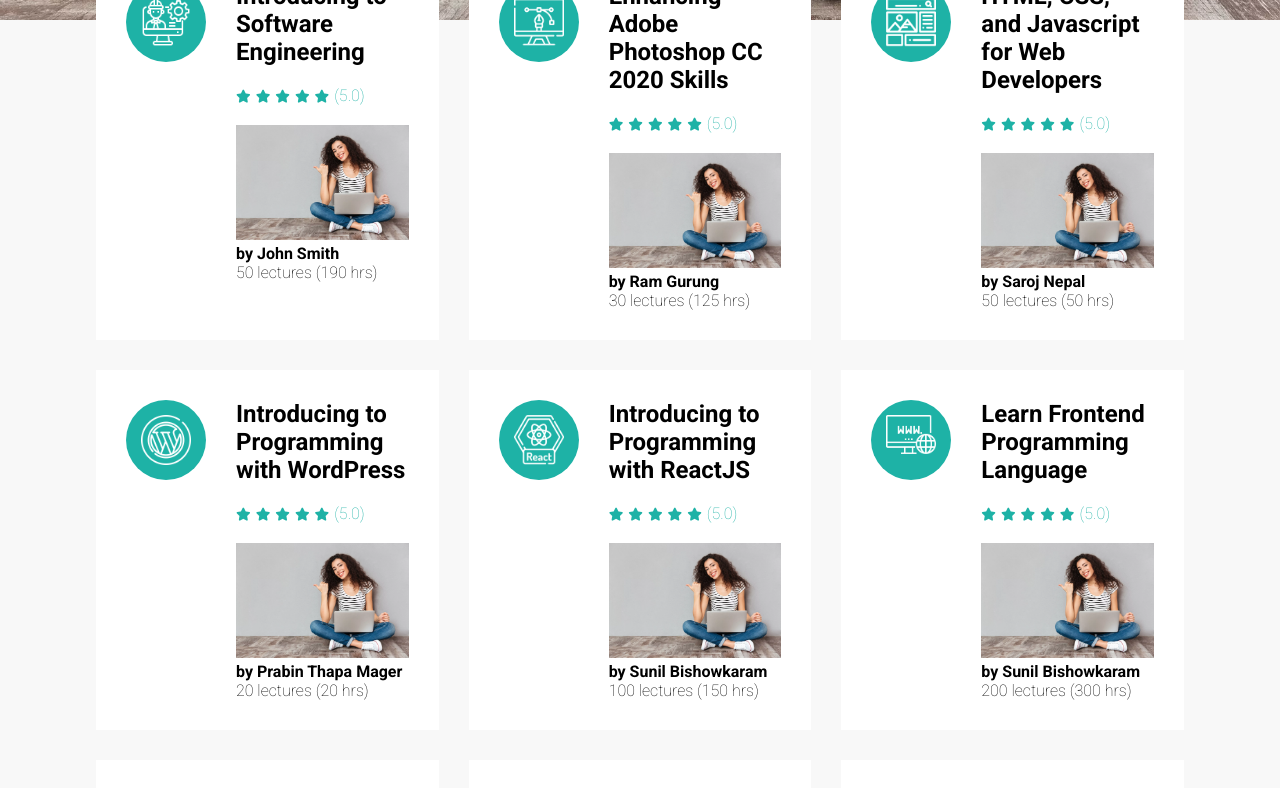
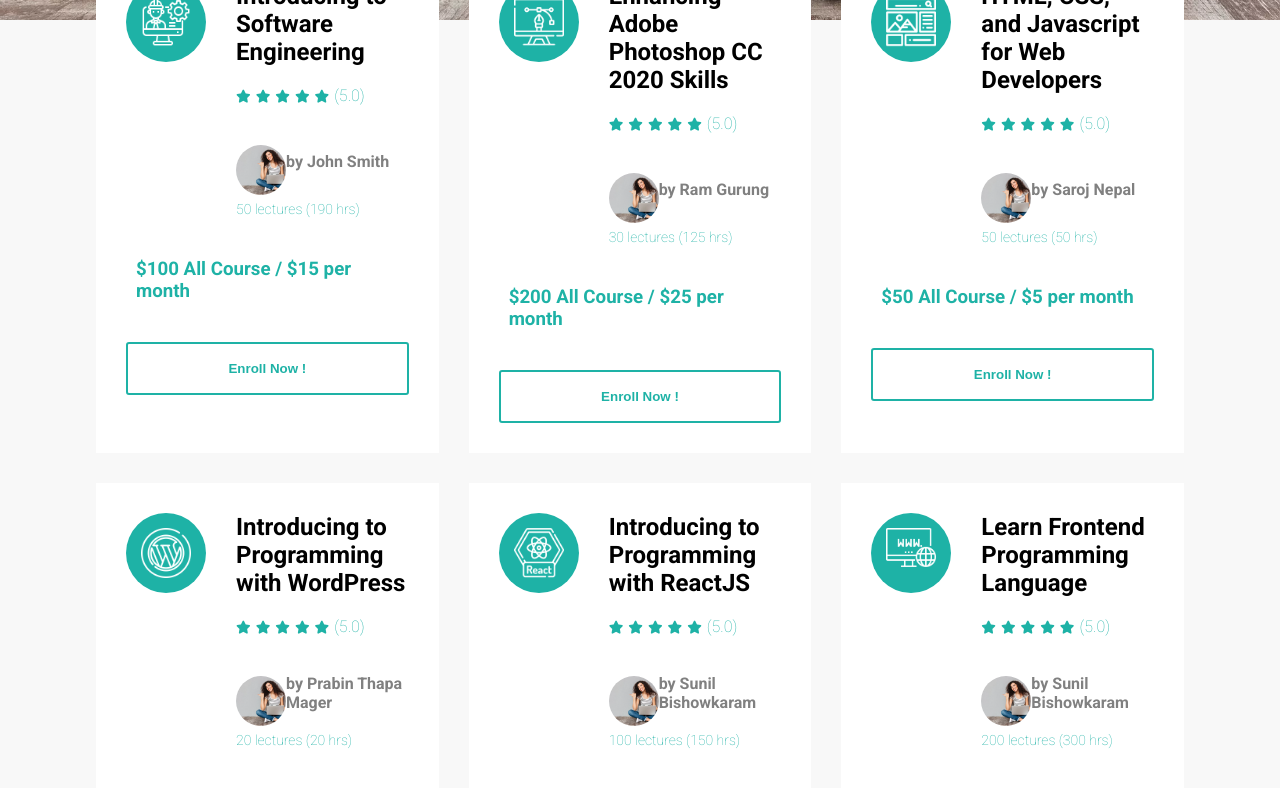
Before and after one commit to Tduncan14/reacteducation, a React (Create React App) app: page /courses in a window 1280 px wide. Shown: the part 780-1568 px from the top of the page. Built offline with nearby package versions, Linux system fonts and the light colour scheme.

Commit message:
keep moving forward

```diff
--- a/src/App.css
+++ b/src/App.css
@@ -156,6 +156,21 @@ p{
 }
 
 
+.outline-btn{
+  margin:0;
+  box-shadow:none;
+  border:2px solid #1eb2a6;
+  width:100%;
+  transition: 0.5s;
+}
+
+
+.outline-btn:hover{
+  background-color:#1eb2a6;
+  color:#fff;
+}
+
+
 @media screen and (max-width:768px){
 
 
--- a/src/components/allcourses/CourseCard.js
+++ b/src/components/allcourses/CourseCard.js
@@ -46,9 +46,13 @@ const CourseCard = () => {
                           </div>
                       ))}
                     </div>
-
                 </div>
             </div>
+            <div className="price">
+                <h3>{val.priceAll} / {val.pricePer}</h3>
+            </div>
+
+            <button class="outline-btn"> Enroll Now !</button>
             </div>
         ))}
 
--- a/src/components/allcourses/courses.css
+++ b/src/components/allcourses/courses.css
@@ -52,6 +52,40 @@
     margin-right:5px;
 }
 
+
+.coursesCard .details .dimg img{
+    width:50px;
+    height:50px;
+    border-radius:50%;
+    margin-top:20px;
+}
+
+
+.coursesCard .details .box{
+    display:flex;
+    align-items:center;
+    color:grey;
+
+}
+
+.coursesCard .details span{
+    color:#1eb2a6;
+    font-weight:500;
+    font-size:14px;
+}
+
+
+.coursesCard .price{
+    margin:30px 0;
+    background: color #f8f8f8;
+    padding:10px;
+}
+
+
+.coursesCard h3{
+    font-size:500;
+    color:#1eb2a6;
+}
 /* .flex{
     text-align:left;
 } */
```
Also changed, not shown: src/components/allcourses/OnlineCourses.js (+7 -2 lines).
